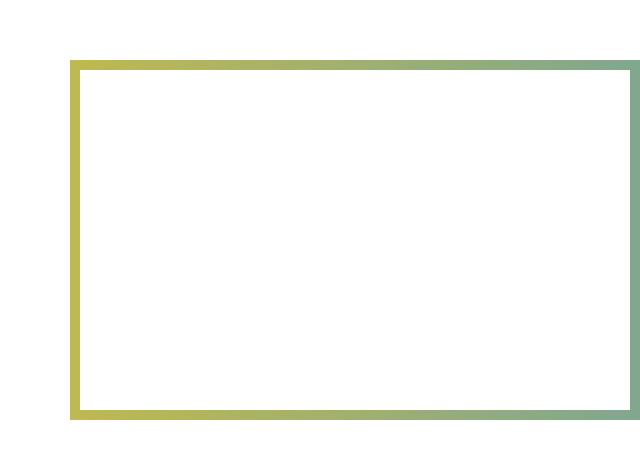
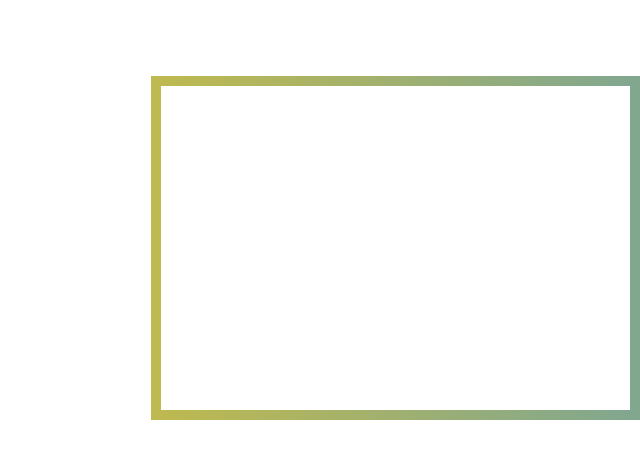
Before and after one commit to pablosirera/overlay-obs, a Vue app: page /#/full-screen in a window 1280 px wide. Shown: the part 380-838 px from the top of the page, without its empty margins (640-1280 px from the left). Built offline with nearby package versions, Linux system fonts and the light colour scheme.

Commit message:
feat: update size cam full screen

```diff
--- a/src/views/FullScreen.vue
+++ b/src/views/FullScreen.vue
@@ -19,7 +19,8 @@ export default {
 .full-screen {
   background-color: transparent;
   &-cam {
-    width: 570px;
+    width: 489px;
+    height: 344px;
     position: absolute;
     bottom: 0;
     right: 0;
```
